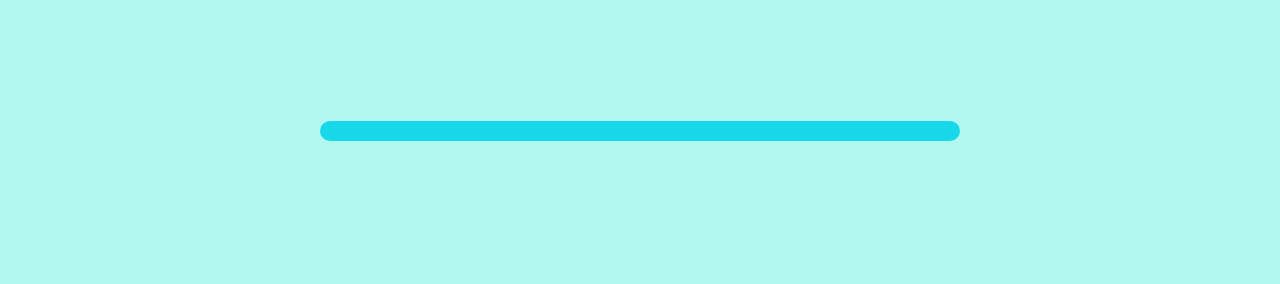
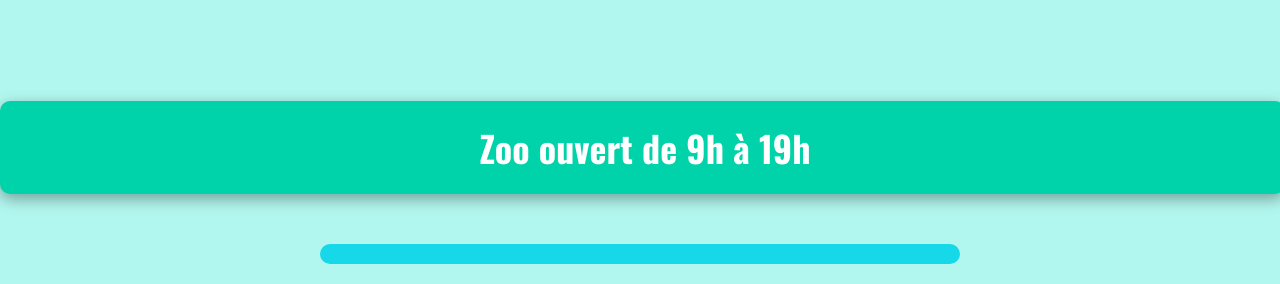
Before and after one commit to LDumaillet/ECF-Arcadia-Lucas-DUMAILLET, a PHP site: page /services.php in a window 1280 px wide. Shown: the part 1113-1397 px from the top of the page. Before the commit the page ends 1254 px from the top, so only its background shows below. Run offline with PHP 8.4, Linux system fonts and the light colour scheme.

Commit message:
add hours open zoo

```diff
--- a/public/services.php
+++ b/public/services.php
@@ -68,6 +68,8 @@
         </div>
       </div>
     </section>
+
+    <h3>Zoo ouvert de 9h à 19h</h3>
   </main>
 
   <footer>
--- a/styles/index.css
+++ b/styles/index.css
@@ -525,6 +525,24 @@ a {
   .services .our-services div p {
     transform: translate(0, -100px);
     font-size: 1.6rem;
+  }
+}
+
+h3 {
+  text-align: center;
+  background-color: #00d3a9;
+  border-radius: 10px;
+  color: white;
+  width: 100%;
+  font-size: 3.6rem;
+  font-weight: bold;
+  margin-bottom: 50px;
+  padding: 20px 0 20px 5px;
+  box-shadow: rgba(0, 0, 0, 0.35) 0px 5px 15px;
+}
+@media screen and (max-width: 700px) {
+  h3 {
+    font-size: 2.8rem;
   }
 }
 
--- a/styles/pages/_services.scss
+++ b/styles/pages/_services.scss
@@ -92,3 +92,20 @@
     }
   }
 }
+
+h3 {
+  text-align: center;
+  background-color: $primary;
+  border-radius: 10px;
+  color: $color-text;
+  width: 100%;
+  font-size: 3.6rem;
+  font-weight: bold;
+  margin-bottom: 50px;
+  padding: 20px 0 20px 5px;
+  box-shadow: rgba(0, 0, 0, 0.35) 0px 5px 15px;
+
+  @media screen and (max-width: 700px) {
+    font-size: 2.8rem;
+  }
+}
```
Also changed, not shown: 4 other files.
